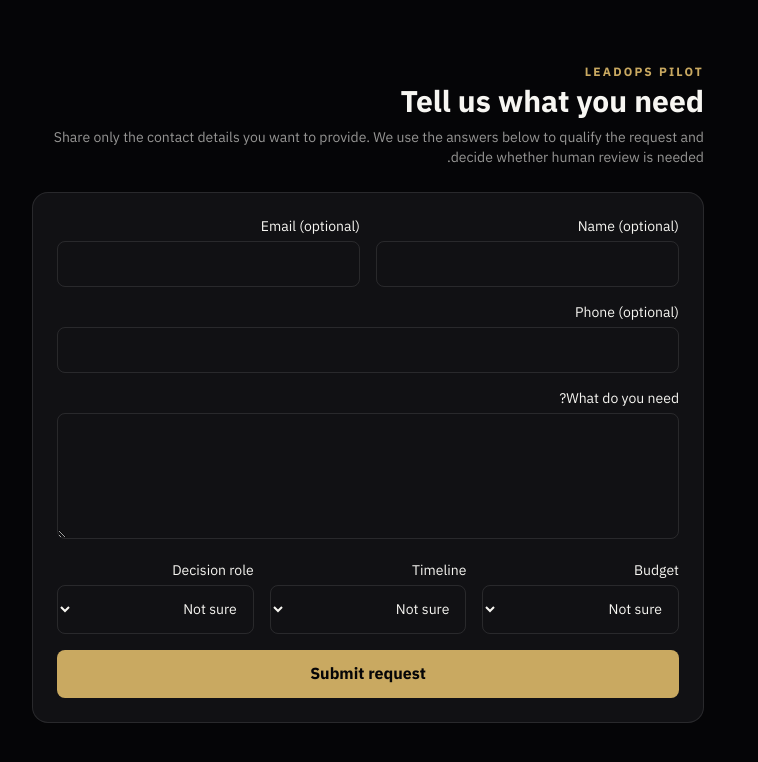
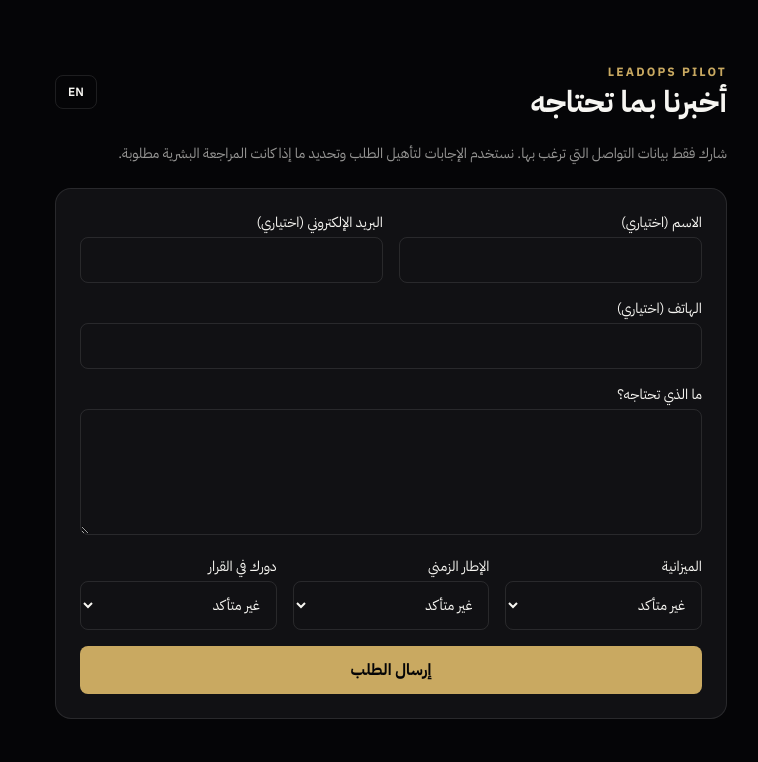
Before and after one commit to Drahmed2030/neuraops-core, a Next.js app: page /lead/demo-store in a window 1280 px wide. Shown: the top 762 px of the page, without its empty margins (397-1155 px from the left). Built offline with nearby package versions, Linux system fonts and the light colour scheme; no server answers.

Commit message:
fix(commercial): make LeadOps intake bilingual

```diff
--- a/src/app/lead/[slug]/page.tsx
+++ b/src/app/lead/[slug]/page.tsx
@@ -1,6 +1,7 @@
 'use client'
 
 import { FormEvent, useState } from 'react'
+import { useUI } from '@/lib/ui-context'
 
 type Result = {
   score: number
@@ -20,6 +21,8 @@ function sessionIdFor(slug: string) {
 }
 
 export default function LeadIntakePage({ params }: { params: { slug: string } }) {
+  const { lang, toggleLang } = useUI()
+  const isArabic = lang === 'ar'
   const [loading, setLoading] = useState(false)
   const [error, setError] = useState('')
   const [result, setResult] = useState<Result | null>(null)
@@ -51,48 +54,65 @@ export default function LeadIntakePage({ params }: { params: { slug: string } })
         body: JSON.stringify(payload),
       })
       const data = await response.json()
-      if (!response.ok) throw new Error(data.error || 'Qualification failed')
+      if (!response.ok) throw new Error(data.error || (isArabic ? 'تعذر تأهيل الطلب' : 'Qualification failed'))
       setResult(data)
     } catch (e) {
-      setError(e instanceof Error ? e.message : 'Qualification failed')
+      setError(e instanceof Error ? e.message : (isArabic ? 'تعذر تأهيل الطلب' : 'Qualification failed'))
     } finally {
       setLoading(false)
     }
   }
 
+  const statusLabel = (status: string) => {
+    if (!isArabic) return status
+    if (status === 'qualified') return 'مؤهل'
+    if (status === 'unqualified') return 'غير مؤهل'
+    if (status === 'needs_human') return 'يحتاج مراجعة بشرية'
+    return status
+  }
+
   return (
-    <main className="min-h-screen bg-paper-50 dark:bg-ink-950 text-ink-950 dark:text-paper-50 p-6">
+    <main className="min-h-screen bg-paper-50 dark:bg-ink-950 text-ink-950 dark:text-paper-50 p-6" dir={isArabic ? 'rtl' : 'ltr'}>
       <div className="max-w-2xl mx-auto py-10">
-        <div className="mb-6">
-          <div className="text-xs uppercase tracking-[0.18em] text-gold font-bold">LeadOps Pilot</div>
-          <h1 className="text-3xl font-extrabold mt-1">Tell us what you need</h1>
-          <p className="text-sm opacity-60 mt-2">Share only the contact details you want to provide. We use the answers below to qualify the request and decide whether human review is needed.</p>
+        <div className="flex justify-between items-center mb-6">
+          <div>
+            <div className="text-xs uppercase tracking-[0.18em] text-gold font-bold">LeadOps Pilot</div>
+            <h1 className="text-3xl font-extrabold mt-1">{isArabic ? 'أخبرنا بما تحتاجه' : 'Tell us what you need'}</h1>
+          </div>
+          <button type="button" onClick={toggleLang} className="px-3 py-2 rounded-lg border border-black/10 dark:border-white/10 text-xs font-semibold hover:border-gold transition-colors">
+            {isArabic ? 'EN' : 'عربي'}
+          </button>
         </div>
+        <p className="text-sm opacity-60 mb-6">
+          {isArabic
+            ? 'شارك فقط بيانات التواصل التي ترغب بها. نستخدم الإجابات لتأهيل الطلب وتحديد ما إذا كانت المراجعة البشرية مطلوبة.'
+            : 'Share only the contact details you want to provide. We use the answers below to qualify the request and decide whether human review is needed.'}
+        </p>
 
         <form onSubmit={submit} className="space-y-4 rounded-2xl border border-black/10 dark:border-white/10 bg-white dark:bg-ink-800 p-6">
           <div className="grid md:grid-cols-2 gap-4">
-            <label className="text-sm">Name (optional)<input name="name" maxLength={160} className="mt-1 w-full rounded-lg border border-black/10 dark:border-white/10 bg-transparent p-3" /></label>
-            <label className="text-sm">Email (optional)<input name="email" type="email" maxLength={320} className="mt-1 w-full rounded-lg border border-black/10 dark:border-white/10 bg-transparent p-3" /></label>
-            <label className="text-sm md:col-span-2">Phone (optional)<input name="phone" maxLength={80} className="mt-1 w-full rounded-lg border border-black/10 dark:border-white/10 bg-transparent p-3" /></label>
+            <label className="text-sm">{isArabic ? 'الاسم (اختياري)' : 'Name (optional)'}<input name="name" maxLength={160} className="mt-1 w-full rounded-lg border border-black/10 dark:border-white/10 bg-transparent p-3" /></label>
+            <label className="text-sm">{isArabic ? 'البريد الإلكتروني (اختياري)' : 'Email (optional)'}<input name="email" type="email" maxLength={320} className="mt-1 w-full rounded-lg border border-black/10 dark:border-white/10 bg-transparent p-3" /></label>
+            <label className="text-sm md:col-span-2">{isArabic ? 'الهاتف (اختياري)' : 'Phone (optional)'}<input name="phone" maxLength={80} className="mt-1 w-full rounded-lg border border-black/10 dark:border-white/10 bg-transparent p-3" /></label>
           </div>
 
-          <label className="text-sm block">What do you need?<textarea name="need" required maxLength={3000} rows={5} className="mt-1 w-full rounded-lg border border-black/10 dark:border-white/10 bg-transparent p-3" /></label>
+          <label className="text-sm block">{isArabic ? 'ما الذي تحتاجه؟' : 'What do you need?'}<textarea name="need" required maxLength={3000} rows={5} className="mt-1 w-full rounded-lg border border-black/10 dark:border-white/10 bg-transparent p-3" /></label>
 
           <div className="grid md:grid-cols-3 gap-4">
-            <label className="text-sm">Budget<select name="budgetBand" defaultValue="unknown" className="mt-1 w-full rounded-lg border border-black/10 dark:border-white/10 bg-transparent p-3"><option value="unknown">Not sure</option><option value="low">Low</option><option value="medium">Medium</option><option value="high">High</option></select></label>
-            <label className="text-sm">Timeline<select name="urgency" defaultValue="unknown" className="mt-1 w-full rounded-lg border border-black/10 dark:border-white/10 bg-transparent p-3"><option value="unknown">Not sure</option><option value="later">Later</option><option value="30d">Within 30 days</option><option value="7d">Within 7 days</option><option value="now">Now</option></select></label>
-            <label className="text-sm">Decision role<select name="decisionAuthority" defaultValue="unknown" className="mt-1 w-full rounded-lg border border-black/10 dark:border-white/10 bg-transparent p-3"><option value="unknown">Not sure</option><option value="influencer">Influencer</option><option value="decision_maker">Decision maker</option></select></label>
+            <label className="text-sm">{isArabic ? 'الميزانية' : 'Budget'}<select name="budgetBand" defaultValue="unknown" className="mt-1 w-full rounded-lg border border-black/10 dark:border-white/10 bg-transparent p-3"><option value="unknown">{isArabic ? 'غير متأكد' : 'Not sure'}</option><option value="low">{isArabic ? 'منخفضة' : 'Low'}</option><option value="medium">{isArabic ? 'متوسطة' : 'Medium'}</option><option value="high">{isArabic ? 'مرتفعة' : 'High'}</option></select></label>
+            <label className="text-sm">{isArabic ? 'الإطار الزمني' : 'Timeline'}<select name="urgency" defaultValue="unknown" className="mt-1 w-full rounded-lg border border-black/10 dark:border-white/10 bg-transparent p-3"><option value="unknown">{isArabic ? 'غير متأكد' : 'Not sure'}</option><option value="later">{isArabic ? 'لاحقًا' : 'Later'}</option><option value="30d">{isArabic ? 'خلال 30 يومًا' : 'Within 30 days'}</option><option value="7d">{isArabic ? 'خلال 7 أيام' : 'Within 7 days'}</option><option value="now">{isArabic ? 'الآن' : 'Now'}</option></select></label>
+            <label className="text-sm">{isArabic ? 'دورك في القرار' : 'Decision role'}<select name="decisionAuthority" defaultValue="unknown" className="mt-1 w-full rounded-lg border border-black/10 dark:border-white/10 bg-transparent p-3"><option value="unknown">{isArabic ? 'غير متأكد' : 'Not sure'}</option><option value="influencer">{isArabic ? 'مؤثر في القرار' : 'Influencer'}</option><option value="decision_maker">{isArabic ? 'صاحب القرار' : 'Decision maker'}</option></select></label>
           </div>
 
-          <button disabled={loading} className="w-full rounded-lg bg-gold text-ink-950 font-bold px-5 py-3 disabled:opacity-60">{loading ? 'Qualifying…' : 'Submit request'}</button>
+          <button disabled={loading} className="w-full rounded-lg bg-gold text-ink-950 font-bold px-5 py-3 disabled:opacity-60">{loading ? (isArabic ? 'جارٍ التأهيل…' : 'Qualifying…') : (isArabic ? 'إرسال الطلب' : 'Submit request')}</button>
         </form>
 
         {error && <div className="mt-4 rounded-xl border border-red-500/30 p-4 text-sm text-red-500">{error}</div>}
         {result && (
           <section className="mt-4 rounded-2xl border border-gold/30 bg-gold/10 p-5">
-            <div className="flex gap-2 flex-wrap text-xs font-bold mb-3"><span>Score {result.score}/100</span><span>·</span><span>{result.qualificationStatus}</span></div>
+            <div className="flex gap-2 flex-wrap text-xs font-bold mb-3"><span>{isArabic ? 'الدرجة' : 'Score'} {result.score}/100</span><span>·</span><span>{statusLabel(result.qualificationStatus)}</span></div>
             <p className="text-sm">{result.answer}</p>
-            {result.escalated && <p className="text-xs opacity-60 mt-2">Human review has been requested.</p>}
+            {result.escalated && <p className="text-xs opacity-60 mt-2">{isArabic ? 'تم طلب مراجعة بشرية.' : 'Human review has been requested.'}</p>}
           </section>
         )}
       </div>
```
